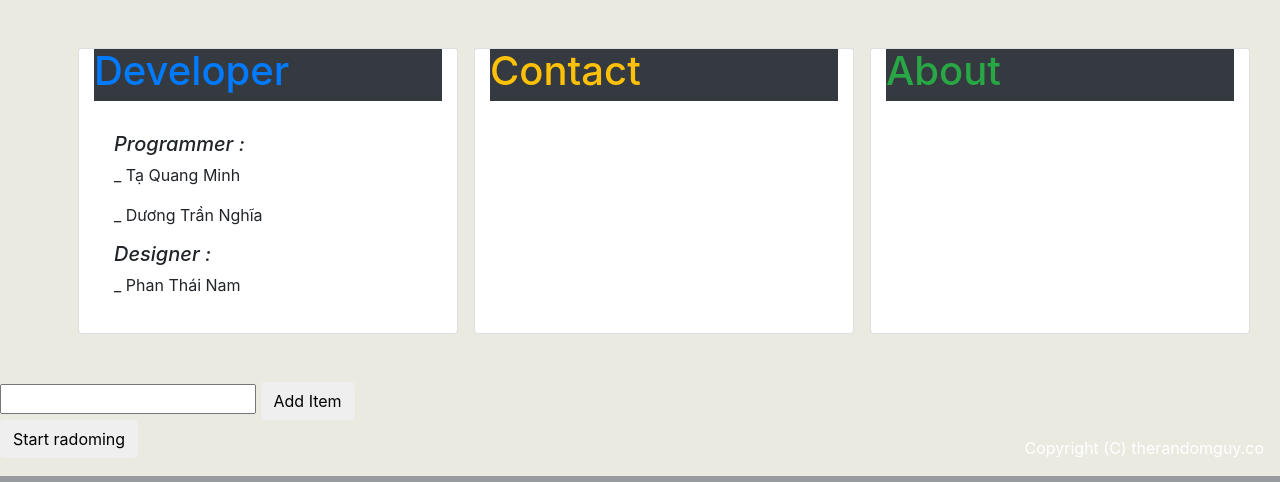
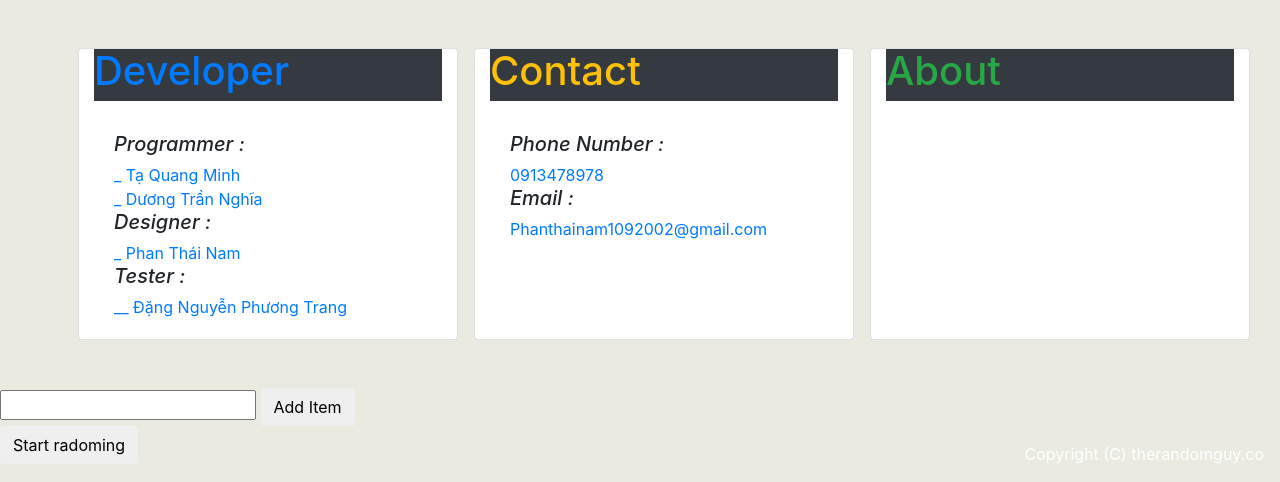
Before and after one commit to batsupflash/the_random_page, a Flask app: page / in a window 1280 px wide. Shown: the part 556-1038 px from the top of the page. Run offline with Flask 2, Linux system fonts and the light colour scheme; some libraries are stand-ins or nearby versions.

Commit message:
no message

```diff
--- a/templates/index.html
+++ b/templates/index.html
@@ -30,10 +30,13 @@ the_random_page
       </div>
       <div class="card-body">
         <h5 class="font-italic"> Programmer :</h5>
-        <p>  _ Tạ Quang Minh</p>
-        <p>  _ Dương Trần Nghĩa </p>
+        <a href="https://www.facebook.com/ta.quangminh.3"> _ Tạ Quang Minh</a>
+        <br>
+        <a href="https://www.facebook.com/nghia.ngongan.912">_ Dương Trần Nghĩa </a>
         <h5 class="font-italic"> Designer : </h5>
-        <p>  _ Phan Thái Nam</p>
+        <a href="https://www.facebook.com/nam.pt.16"> _ Phan Thái Nam</a>
+        <h5 class="font-italic">Tester :</h5>
+        <a href="https://www.facebook.com/paint.my.life.over.and.over?sk=wall">__ Đặng Nguyễn Phương Trang</a>
 
 
       </div>
@@ -41,6 +44,12 @@ the_random_page
     <div class="card mx-md-2 col-md-4">
       <div class="card-title bg-dark ">
         <h1 class="text-warning"> Contact </h1>
+      </div>
+      <div class="card-body">
+        <h5 class="font-italic" > Phone Number : </h5>
+        <a href="#">0913478978</a>
+        <h5 class="font-italic" >Email :</h5>
+        <a href="#">Phanthainam1092002@gmail.com</a>
       </div>
 
 
```
